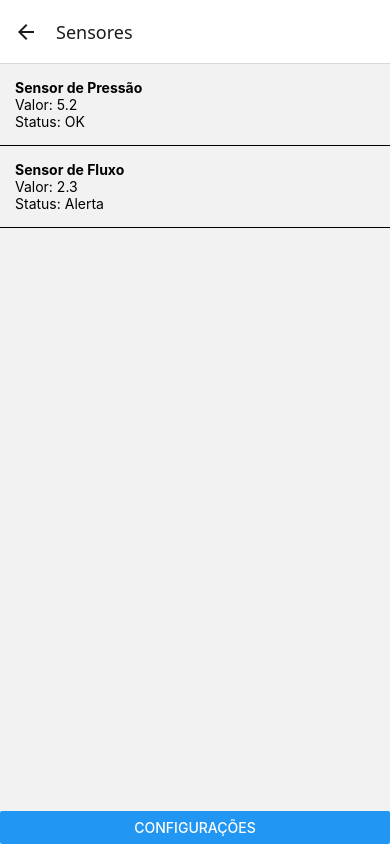
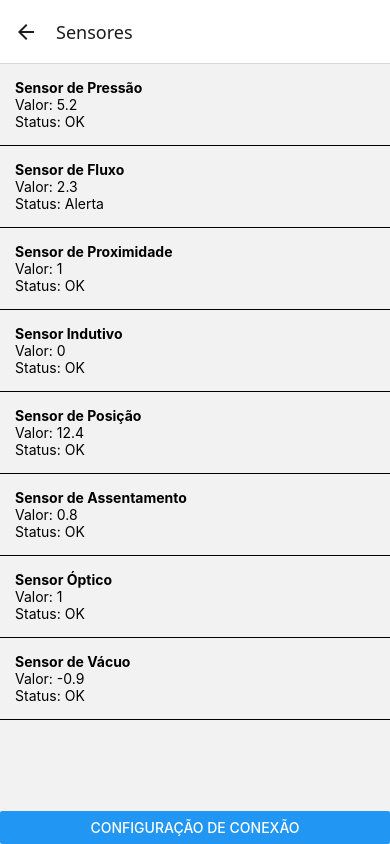
Before and after one commit to EnzoBR456/sprint, a React Native app: screen /Sensores in a window 390 px wide. Built offline with nearby package versions, Linux system fonts and the light colour scheme.

Commit message:
funcionando

```diff
--- a/App.tsx
+++ b/App.tsx
@@ -15,7 +15,7 @@ export default function App() {
         <Stack.Screen name="Splash" component={SplashScreen} options={{ headerShown: false }} />
         <Stack.Screen name="Sensores" component={SensorListScreen} />
         <Stack.Screen name="Detalhes" component={SensorDetailScreen} />
-        <Stack.Screen name="Configurações" component={SettingsScreen} />
+        <Stack.Screen name="Configuração de Conexão" component={SettingsScreen} />
       </Stack.Navigator>
     </NavigationContainer>
   );
--- a/data/mockData.json
+++ /dev/null
@@ -1,18 +0,0 @@
-{
-  "sensores": [
-    {
-      "id": 1,
-      "nome": "Sensor de Pressão",
-      "valor": 5.2,
-      "status": "OK",
-      "historico": [5.1, 5.2, 5.0, 5.3]
-    },
-    {
-      "id": 2,
-      "nome": "Sensor de Fluxo",
-      "valor": 2.3,
-      "status": "Alerta",
-      "historico": [2.0, 2.1, 2.5, 2.3]
-    }
-  ]
-}
--- /dev/null
+++ b/mock/sensors.json
@@ -0,0 +1,60 @@
+{
+  "sensores": [
+    {
+      "id": 1,
+      "nome": "Sensor de Pressão",
+      "valor": 5.2,
+      "status": "OK",
+      "historico": [5.1, 5.2, 5.0, 5.3]
+    },
+    {
+      "id": 2,
+      "nome": "Sensor de Fluxo",
+      "valor": 2.3,
+      "status": "Alerta",
+      "historico": [2.0, 2.1, 2.5, 2.3]
+    },
+    {
+      "id": 3,
+      "nome": "Sensor de Proximidade",
+      "valor": 1,
+      "status": "OK",
+      "historico": [0, 1.1, 1.4, 1.5]
+    },
+    {
+      "id": 4,
+      "nome": "Sensor Indutivo",
+      "valor": 0,
+      "status": "OK",
+      "historico": [0, 1, 0, 0]
+    },
+    {
+      "id": 5,
+      "nome": "Sensor de Posição",
+      "valor": 12.4,
+      "status": "OK",
+      "historico": [12.0, 12.3, 12.5, 12.4]
+    },
+    {
+      "id": 6,
+      "nome": "Sensor de Assentamento",
+      "valor": 0.8,
+      "status": "OK",
+      "historico": [0.9, 0.85, 0.8, 0.8]
+    },
+    {
+      "id": 7,
+      "nome": "Sensor Óptico",
+      "valor": 1,
+      "status": "OK",
+      "historico": [1, 1, 0, 1]
+    },
+    {
+      "id": 8,
+      "nome": "Sensor de Vácuo",
+      "valor": -0.9,
+      "status": "OK",
+      "historico": [-0.8, -0.9, -1.0, -0.9]
+    }
+  ]
+}
--- a/package.json
+++ b/package.json
@@ -12,6 +12,7 @@
   "dependencies": {
     "@expo/metro-runtime": "~5.0.4",
     "@expo/vector-icons": "^14.1.0",
+    "@react-native-async-storage/async-storage": "^2.1.2",
     "@react-navigation/native": "^7.1.9",
     "@react-navigation/native-stack": "^7.3.13",
     "@react-navigation/stack": "^7.3.2",
--- a/screens/SensorDetailScreen.js
+++ b/screens/SensorDetailScreen.js
@@ -1,16 +1,16 @@
 import React, { useState } from 'react';
 import { View, Text, Button, FlatList } from 'react-native';
+
 
 export default function SensorDetailScreen({ route }) {
   const { sensor } = route.params;
   const [historico, setHistorico] = useState(sensor.historico);
-
   const atualizar = () => {
     // Simula novo fetch do histórico
     const novoHistorico = [...historico, (Math.random() * 5 + 1).toFixed(2)];
     setHistorico(novoHistorico);
+
   };
-
   return (
     <View style={{ padding: 20 }}>
       <Text style={{ fontSize: 18 }}>{sensor.nome}</Text>
--- a/screens/SensorListScreen.js
+++ b/screens/SensorListScreen.js
@@ -1,14 +1,13 @@
 import React, { useEffect, useState } from 'react';
 import { View, FlatList, Button } from 'react-native';
 import SensorItem from '../components/SensorItem';
-import mockData from '../data/mockData.json';
+import sensors from '../mock/sensors.json';
 
 export default function SensorListScreen({ navigation }) {
   const [sensores, setSensores] = useState([]);
-
   useEffect(() => {
     // Simula fetch inicial
-    setSensores(mockData.sensores);
+    setSensores(sensors.sensores);
   }, []);
 
   return (
@@ -23,7 +22,7 @@ export default function SensorListScreen({ navigation }) {
           />
         )}
       />
-      <Button title="Configurações" onPress={() => navigation.navigate('Configurações')} />
+      <Button title="Configuração de Conexão" onPress={() => navigation.navigate('Configuração de Conexão')} />
     </View>
   );
 }
--- a/screens/SettingsScreen.js
+++ b/screens/SettingsScreen.js
@@ -1,9 +1,36 @@
-import React, { useState } from 'react';
+import React, { useEffect, useState } from 'react';
 import { View, Text, TextInput, Button } from 'react-native';
+import AsyncStorage from '@react-native-async-storage/async-storage';
+
 
 export default function SettingsScreen() {
   const [url, setUrl] = useState('http://localhost:3000/api');
+    useEffect(() => {
+      const loadUrl = async () => {
+        try {
+          const savedUrl = await AsyncStorage.getItem('apiUrl');
+          if (savedUrl !== null) {
+            setUrl(savedUrl);
+          } else {
+            setUrl('http://localhost:3000/api'); // valor padrão
+          }
+        } catch (error) {
+          console.error('Erro ao carregar a URL:', error);
+        }
+      };
 
+      loadUrl();
+    }, []);
+
+    const saveUrl = async () => {
+      try {
+        await AsyncStorage.setItem('apiUrl', url);
+        Alert.alert('Sucesso', `URL salva: ${url}`);
+      } catch (error) {
+        console.error('Erro ao salvar a URL:', error);
+        Alert.alert('Erro', 'Não foi possível salvar a URL');
+      }
+    };
   return (
     <View style={{ padding: 20 }}>
       <Text>URL da API:</Text>
```
Also changed, not shown: 2 other files (tests, documents, lock files or other folders).
